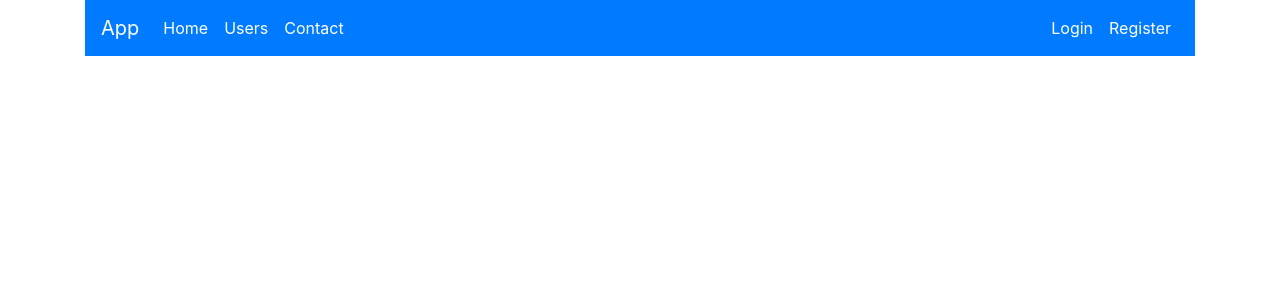
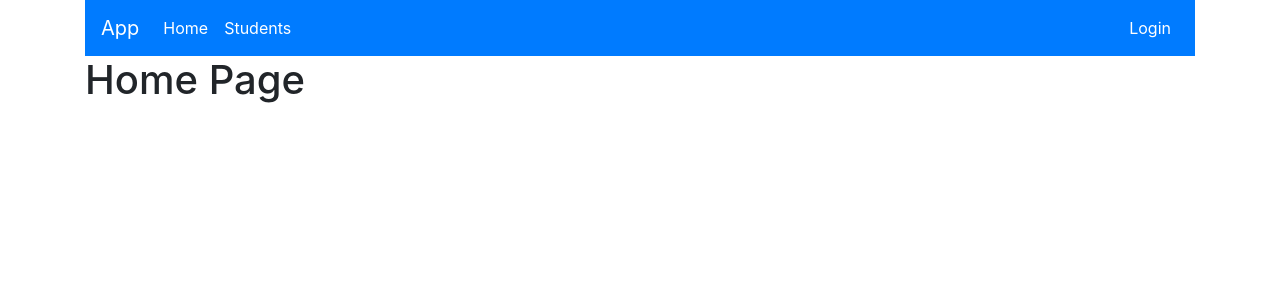
Before and after one commit to gruyya/quantox-test, a PHP site: page / in a window 1280 px wide. Shown: the top 300 px of the page. Run offline with PHP 8.4, Linux system fonts and the light colour scheme; data that the repository does not hold is empty.

Commit message:
refactoring views and controllers

```diff
--- a/controllers/HomeController.php
+++ b/controllers/HomeController.php
@@ -4,15 +4,7 @@ class HomeController
 {
 	public function index()
 	{
-		$users = AppContainer::getDatabase()->selectAll('users');
-
 		return require 'views/index.view.php';
 	}
 
-	public function show($id)
-	{
-		$user = AppContainer::getDatabase()->selectOne('users', $id);
-		return require 'views/studentShow.view.php';
-	}
-
 }
--- a/controllers/LoginController.php
+++ b/controllers/LoginController.php
@@ -29,7 +29,7 @@ class LoginController
 
 			$row = $statement->fetch(PDO::FETCH_ASSOC);
 			Session::store($row['id'],  $row['email']);
-			return header("Location: /");
+			return header("Location: /students");
 
 		} else {
 			die('wrong username and password');
--- a/index.php
+++ b/index.php
@@ -2,6 +2,8 @@
 
 require 'vendor/autoload.php';
 require 'core/bootstrap.php';
+
+Session::sessionStart();
 
 $router = new Router();
 
--- a/routes.php
+++ b/routes.php
@@ -3,8 +3,10 @@
 return [
 	'GET' => [
 		'' => 'HomeController@index',
-		'student/{id}' => 'HomeController@show',
+		'students' => 'StudentsController@index',
+		'student/{id}' => 'StudentsController@show',
 		'loginShow' => 'LoginController@index',
+		'logout' => 'LoginController@logoutUser',
 	],
 	'POST' => [
 		'login' => 'LoginController@loginUser'
--- a/views/index.view.php
+++ b/views/index.view.php
@@ -1,52 +1,5 @@
-<!DOCTYPE html>
+<?php require 'partials/header.php'; ?>
 
-<html lang="en">
+<h1>Home Page</h1>
 
-<head>
-	<meta charset="UTF-8">
-	<title>Document</title>
-	<link rel="stylesheet" href="https://stackpath.bootstrapcdn.com/bootstrap/4.3.1/css/bootstrap.min.css" integrity="sha384-ggOyR0iXCbMQv3Xipma34MD+dH/1fQ784/j6cY/iJTQUOhcWr7x9JvoRxT2MZw1T" crossorigin="anonymous">
-</head>
-
-<body>
-	<div class="container">
-		<nav class="navbar navbar-expand-lg navbar-dark bg-primary">
-		  <a class="navbar-brand" href="/">App</a>
-		  <div class="collapse navbar-collapse" id="navbarSupportedContent">
-		    <ul class="navbar-nav mr-auto">
-		      <li class="nav-item active">
-		        <a class="nav-link" href="/">Home</a>
-		      </li>
-		      <li class="nav-item active">
-		        <a class="nav-link" href="users">Users</a>
-		      </li>
-		      <li class="nav-item active">
-		        <a class="nav-link" href="contact">Contact</a>
-		      </li>
-		    </ul>
-		    <ul class="navbar-nav mr-right">
-		      <?php if (isset($_SESSION['email'])) : ?>
-		      	<li class="nav-item active">
-		      	  <a class="nav-link" href="logout">Logout</a>
-		      	</li>
-		      <?php else: ?>
-		      	<li class="nav-item active">
-		      	  <a class="nav-link" href="loginShow">Login</a>
-		      	</li>
-		      	<li class="nav-item active">
-		      	  <a class="nav-link" href="registerShow">Register</a>
-		      	</li>
-		      <?php endif; ?>
-		    </ul>
-		  </div>
-		</nav>
-
-<!-- 		<?php foreach ($users as $user) : ?>
-			<li>
-				<b>name:</b><a href="user/<?= $user->id; ?>"><?= $user->name; ?></a>, <b>email:</b> <?= $user->email; ?>
-			</li>
-		<?php endforeach; ?> -->
-	</div>
-</body>
-
-</html>
+<?php require 'partials/footer.php'; ?>
--- a/views/login.view.php
+++ b/views/login.view.php
@@ -1,3 +1,7 @@
+<?php require 'partials/header.php'; ?>
+
+<h1>Login</h1>
+
 <form method="POST" action="/login" >
   <div class="form-group" >
     <label for="email">Email address</label>
@@ -9,3 +13,5 @@
   </div>
   <button type="submit" class="btn btn-primary">Submit</button>
 </form>
+
+<?php require 'partials/footer.php'; ?>
--- /dev/null
+++ b/views/partials/footer.php
@@ -0,0 +1,4 @@
+	</div>
+</body>
+
+</html>
--- /dev/null
+++ b/views/partials/header.php
@@ -0,0 +1,13 @@
+<!DOCTYPE html>
+
+<html lang="en">
+
+<head>
+	<meta charset="UTF-8">
+	<title>Document</title>
+	<link rel="stylesheet" href="https://stackpath.bootstrapcdn.com/bootstrap/4.3.1/css/bootstrap.min.css" integrity="sha384-ggOyR0iXCbMQv3Xipma34MD+dH/1fQ784/j6cY/iJTQUOhcWr7x9JvoRxT2MZw1T" crossorigin="anonymous">
+</head>
+
+<body>
+	<div class="container">
+	<?php require 'nav.php'; ?>
--- /dev/null
+++ b/views/partials/nav.php
@@ -0,0 +1,27 @@
+<nav class="navbar navbar-expand-lg navbar-dark bg-primary">
+  <a class="navbar-brand" href="/">App</a>
+  <div class="collapse navbar-collapse" id="navbarSupportedContent">
+    <ul class="navbar-nav mr-auto">
+      <li class="nav-item active">
+        <a class="nav-link" href="/">Home</a>
+      </li>
+      <li class="nav-item active">
+        <a class="nav-link" href="students">Students</a>
+      </li>
+    </ul>
+    <ul class="navbar-nav mr-right">
+      <?php if (isset($_SESSION['email'])) : ?>
+      	<li class="nav-item active">
+      	  <a class="nav-link" href="logout">Logout</a>
+      	</li>
+      <?php else: ?>
+      	<li class="nav-item active">
+      	  <a class="nav-link" href="loginShow">Login</a>
+      	</li>
+<!--       	<li class="nav-item active">
+      	  <a class="nav-link" href="registerShow">Register</a>
+      	</li> -->
+      <?php endif; ?>
+    </ul>
+  </div>
+</nav>
```
Also changed, not shown: controllers/StudentsController.php (added, +18 -0 lines), views/studentShow.view.php (+9 -3 lines), views/students.view.php (added, +26 -0 lines), 2 other files.
